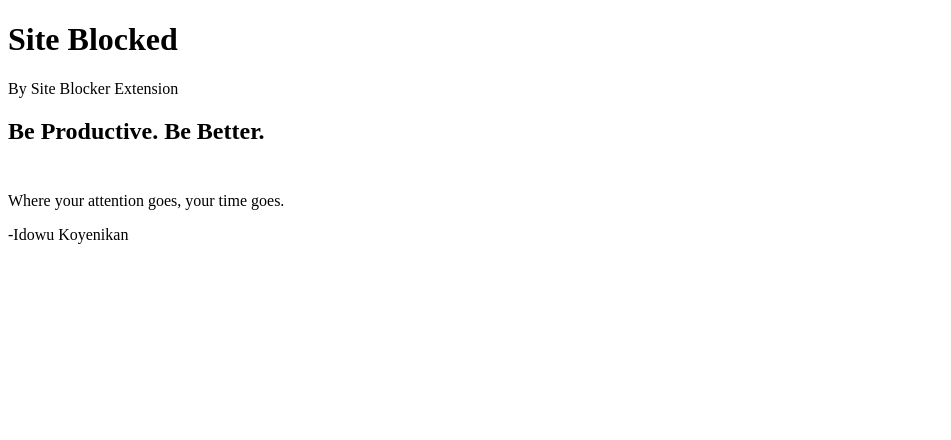
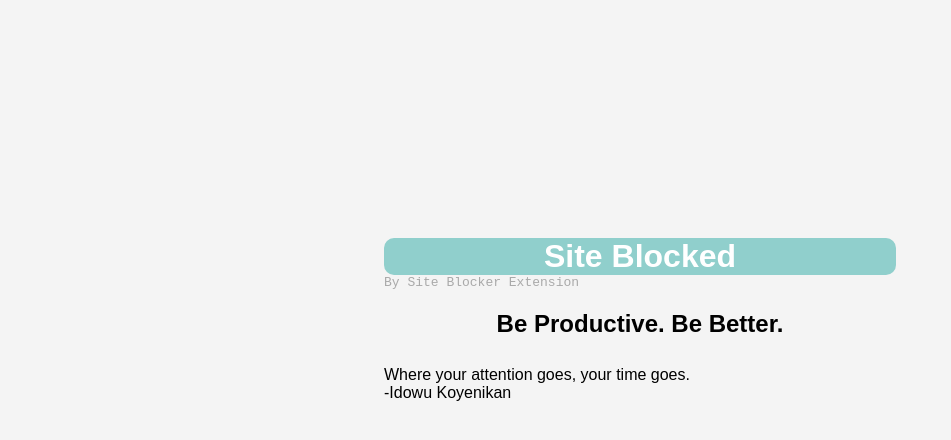
Before and after one commit to Siam5ell/SiteBlocker, a browser extension: page site_blocked_page.html in a window 1280 px wide. Shown: the whole page, without its empty margins (0-951 px from the left). Drawn offline with Linux system fonts and the light colour scheme.

Commit message:
Updation with Code for safari browser

```diff
--- /dev/null
+++ b/site_blocked.css
@@ -0,0 +1,35 @@
+* {
+  margin: 0;
+  padding: 0;
+  box-sizing: border-box;
+}
+body {
+  font-family: Arial, Helvetica, sans-serif;
+  background-color: #f4f4f4;
+  display: flex;
+  flex-direction: column;
+  align-items: center;
+  justify-content: center;
+  width: 100%;
+  height: 80vh;
+}
+
+main {
+  width: 40%;
+}
+h1 {
+  background-color: #90cfcc;
+  color: white;
+  text-align: center;
+  border-radius: 10px;
+  width: 100%;
+}
+#subtitle {
+  color: darkgray;
+  font-family: monospace;
+  margin-bottom: 20px;
+}
+h2 {
+  text-align: center;
+  width: 100%;
+}
--- a/site_blocked_page.html
+++ b/site_blocked_page.html
@@ -1,22 +1,21 @@
-
-<!DOCTYPE html>
+<!doctype html>
 <html lang="en">
   <head>
-    <meta charset="UTF-8">
-    <meta name="viewport" content="width=device-width, initial-scale=1.0">
+    <meta charset="UTF-8" />
+    <meta name="viewport" content="width=device-width, initial-scale=1.0" />
     <title>Site Blocked</title>
-    <link rel="stylesheet" href="site_blocked.css">
-
+    <link rel="stylesheet" href="site_blocked.css" />
   </head>
   <body>
-    <main >
-    <h1>Site Blocked<br></h1>
+    <main>
+      <h1>Site Blocked<br /></h1>
       <p id="subtitle">By Site Blocker Extension</p>
-    <h2>Be Productive. Be Better.<br><br></h2><p id="quote">Whatsup<br><div id="quoter">quoter</div></p>
+      <h2>Be Productive. Be Better.<br /><br /></h2>
+      <p id="quote">
+        Whatsup<br />
+        <div id="quoter">quoter</div>
+      </p>
       <script src="scripts/content.js"></script>
     </main>
-
-
-    </div>
   </body>
 </html>
```
Also changed, not shown: background.js (+10 -2 lines), manifest.json. Lines whose indentation alone changed are shown as unchanged.
